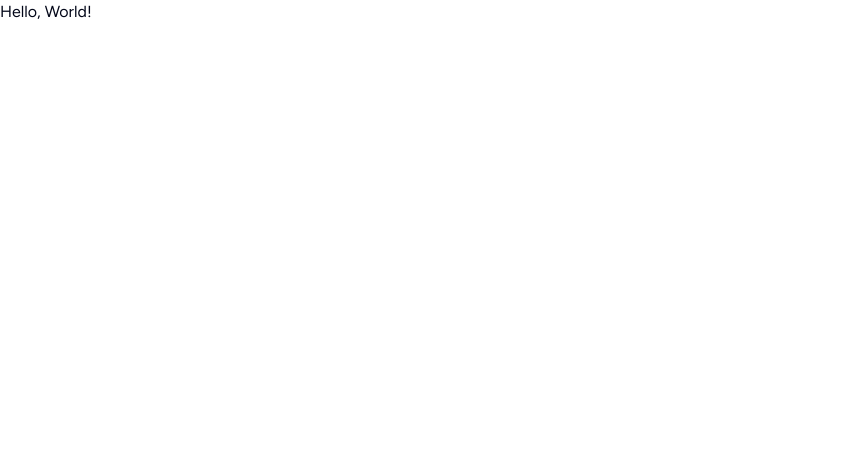
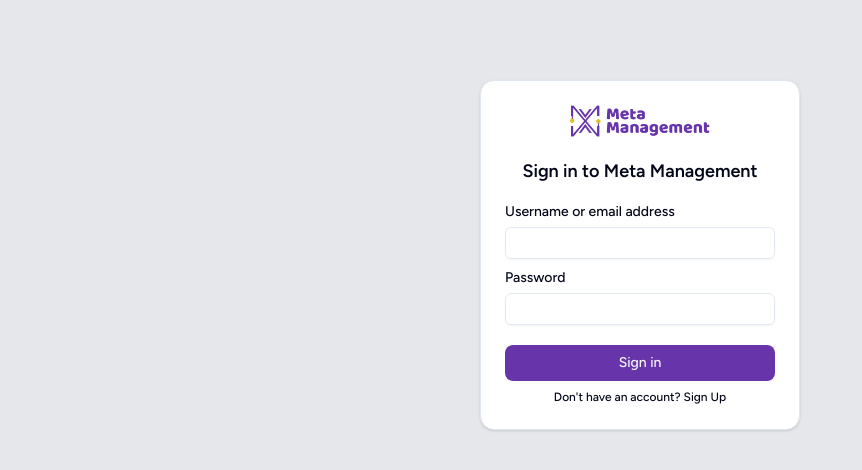
Before and after one commit to oguiaugusto/meta-management, a React (Vite) app: page / in a window 1280 px wide. Shown: the top 470 px of the page, without its empty margins (0-862 px from the left). Built offline with nearby package versions, Linux system fonts and the light colour scheme.

Commit message:
Login page

```diff
--- a/src/App.tsx
+++ b/src/App.tsx
@@ -1,8 +1,14 @@
 import React from 'react';
+import { Route, BrowserRouter as Router, Routes } from 'react-router';
+import { Login } from './modules/User/pages/Login';
 
 const App: React.FC = () => {
   return (
-    <h1>Hello, World!</h1>
+    <Router>
+      <Routes>
+        <Route path="/" element={ <Login /> } />
+      </Routes>
+    </Router>
   );
 };
 
--- a/src/index.css
+++ b/src/index.css
@@ -50,7 +50,7 @@
   --card-foreground: oklch(0.129 0.042 264.695);
   --popover: oklch(1 0 0);
   --popover-foreground: oklch(0.129 0.042 264.695);
-  --primary: oklch(0.208 0.042 265.755);
+  --primary: #6734AA;
   --primary-foreground: oklch(0.984 0.003 247.858);
   --secondary: oklch(0.968 0.007 247.896);
   --secondary-foreground: oklch(0.208 0.042 265.755);
@@ -118,5 +118,6 @@
   }
   body {
     @apply bg-background text-foreground;
+    background: oklch(92.8% 0.006 264.531);
   }
 }
--- /dev/null
+++ b/src/modules/User/pages/Login.tsx
@@ -0,0 +1,54 @@
+import React from 'react';
+import { Card, CardContent, CardFooter, CardHeader, CardTitle } from '@/components/ui/card';
+import { Input } from '@/components/ui/input';
+import { Label } from '@/components/ui/label';
+import { Button } from '@/components/ui/button';
+import logo from '../../../assets/logo.png';
+
+const Login: React.FC = () => {
+  return (
+    <div className="w-full flex flex-col items-center">
+      <Card className="w-100 max-w-xs mt-20">
+        <CardHeader>
+          <CardTitle className="text-center flex flex-col items-center gap-3">
+            <img src={ logo } alt="Meta Management logo" className="w-35 mb-2" />
+            <span className="text-lg">Sign in to Meta Management</span>
+          </CardTitle>
+        </CardHeader>
+        <CardContent>
+          <form>
+            <div className="flex flex-col gap-3">
+              <div className="grid gap-2">
+                <Label htmlFor="username">Username or email address</Label>
+                <Input
+                  id="username"
+                  type="text"
+                  required
+                />
+              </div>
+              <div className="grid gap-2">
+                <Label htmlFor="password">Password</Label>
+                <Input
+                  id="password"
+                  type="password"
+                  required
+                />
+              </div>
+            </div>
+          </form>
+        </CardContent>
+        <CardFooter className="flex flex-col gap-2 mt-2">
+          <Button type="submit" variant="default" className="w-full">
+            Sign in
+          </Button>
+          <p className="text-xs font-medium">
+            <span>{ 'Don\'t have an account? '}</span>
+            <a href="/register" className="underline-offset-4 hover:underline">Sign Up</a>
+          </p>
+        </CardFooter>
+      </Card>
+    </div>
+  );
+};
+
+export { Login };
```
